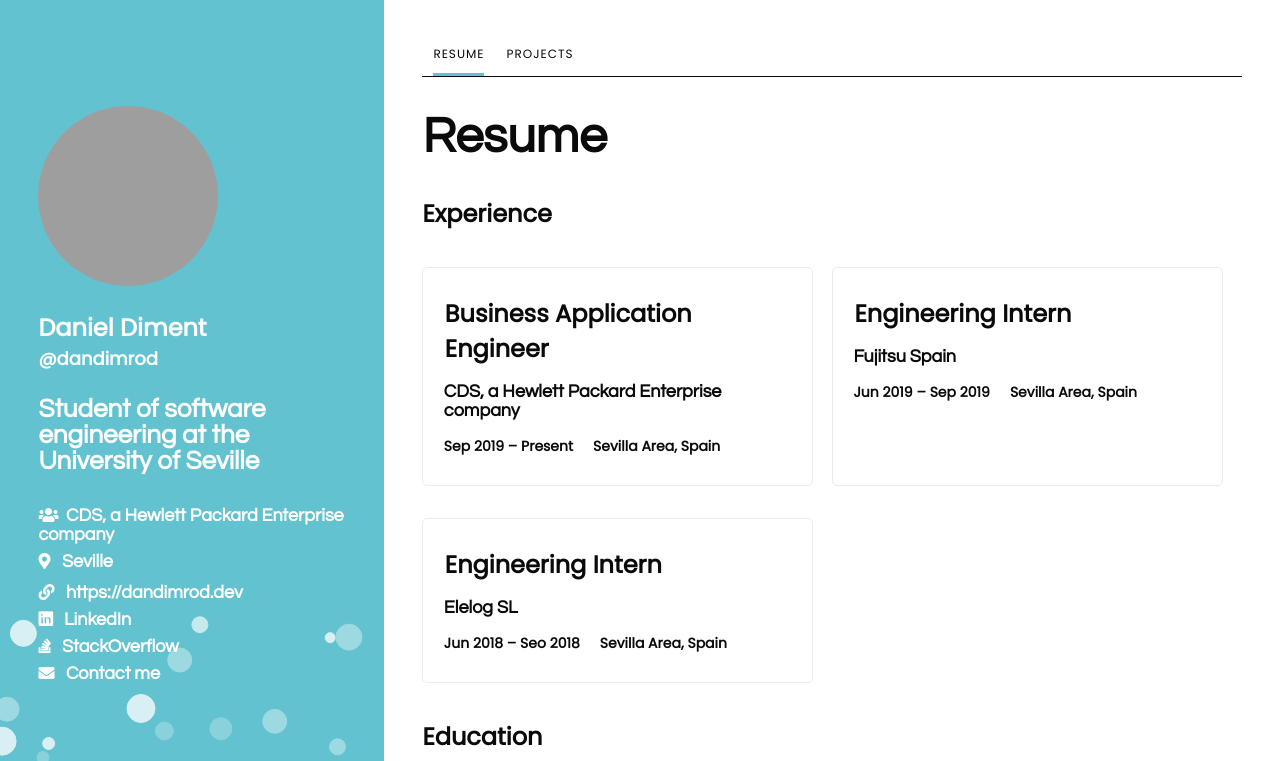
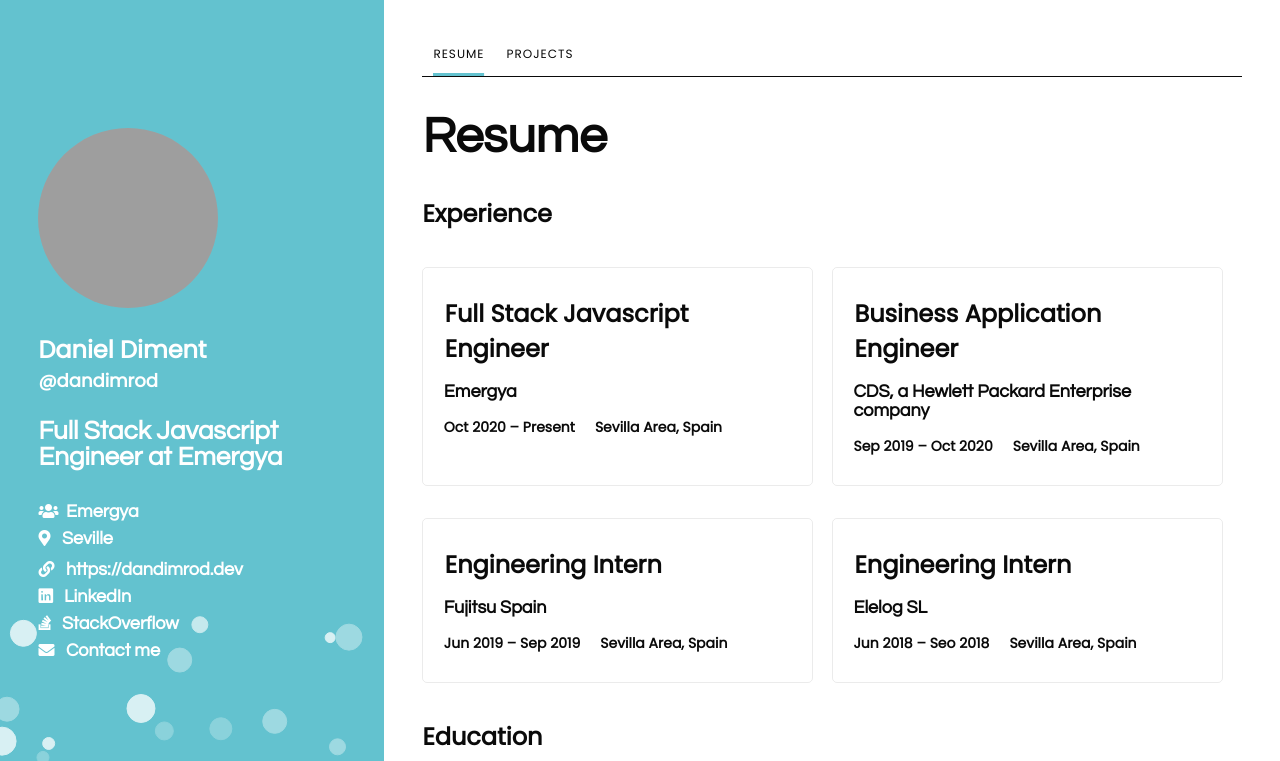
Before and after one commit to dandimrod/dandimrod.github.io, a plain HTML site: page index.html in a window 1280 px wide. Shown: the top 761 px of the page. Drawn offline with nearby package versions, Linux system fonts and the light colour scheme; no server answers; grey boxes are pictures that could not be loaded.

Commit message:
Updated information

```diff
--- a/index.html
+++ b/index.html
@@ -27,9 +27,9 @@
             style="background: url(https://avatars3.githubusercontent.com/u/28782640?s=460&amp;v=4) center;"></div>
         <div id="username"><span style="display:block;">Daniel Diment</span><a
                 href="https://github.com/dandimrod">@dandimrod</a></div>
-        <div id="userbio" style="display: block;">Student of software engineering at the University of Seville</div>
+        <div id="userbio" style="display: block;">Full Stack Javascript Engineer at Emergya</div>
         <div id="about">
-            <span style="display:block;"><i class="fas fa-users"></i> &nbsp;CDS, a Hewlett Packard Enterprise company</span>
+            <span style="display:block;"><i class="fas fa-users"></i> &nbsp;Emergya</span>
             <span style="display:none;"><i class="fas fa-envelope"></i> &nbsp;</span>
             <span style="display:block;"><i class="fas fa-map-marker-alt"></i> &nbsp;&nbsp;Seville</span>
             <div id="pages"><span style="display:block;"><i class="fas fa-link"></i> &nbsp; <a href="https://dandimrod.dev">https://dandimrod.dev</a></span><span style="display:block;"><i class="fab fa-linkedin"></i> &nbsp; <a href="https://www.linkedin.com/in/daniel-diment-rodriguez/">LinkedIn</a></span><span style="display:block;"><i class="fab fa-stack-overflow"></i> &nbsp; <a href="https://stackoverflow.com/users/9198801/daniel-diment">StackOverflow</a></span><span style="display:block;"><i class="fas fa-envelope"></i> &nbsp; <a href="https://contact.do/V2xn">Contact me</a></span></div>
@@ -44,13 +44,20 @@
 <h1>Resume</h1>
 <h2>Experience<h2>
 <div class="section">
-
+    <section>
+        <div class="section_title">Full Stack Javascript Engineer</div>
+        <div class="about_section">
+                Emergya                </div>
+        <div class="bottom_section">
+                <span>Oct 2020 – Present</span><span>Sevilla Area, Spain</span>
+            </div>
+    </section>
         <section>
                 <div class="section_title">Business Application Engineer</div>
                 <div class="about_section">
                         CDS, a Hewlett Packard Enterprise company                </div>
                 <div class="bottom_section">
-                        <span>Sep 2019 – Present</span><span>Sevilla Area, Spain</span>
+                        <span>Sep 2019 – Oct 2020</span><span>Sevilla Area, Spain</span>
                     </div>
             </section>
 
@@ -204,6 +211,18 @@
 <div id="Projects">
 <h1>Projects</h1>
 <div class="section">
+    <a href="https://github.com/dandimrod/PluriDB" target="_blank">
+
+        <section>
+            <div class="section_title">PluriDB</div>
+            <div class="about_section">
+                Modular database for the Front-End.
+            </div>
+            <div class="bottom_section">
+                    <span><i class="fas fa-code"></i>&nbsp; JavaScript</span><span><div hidden class="repoStats"><span><i class="fas fa-star"></i>&nbsp; 0</span><span><i class="fas fa-code-branch"></i>&nbsp; 0</span></div></span>
+                </div>
+        </section>
+        </a>
     <section>
         <div class="section_title">Galactinauts</div>
         <div class="about_section">
```
